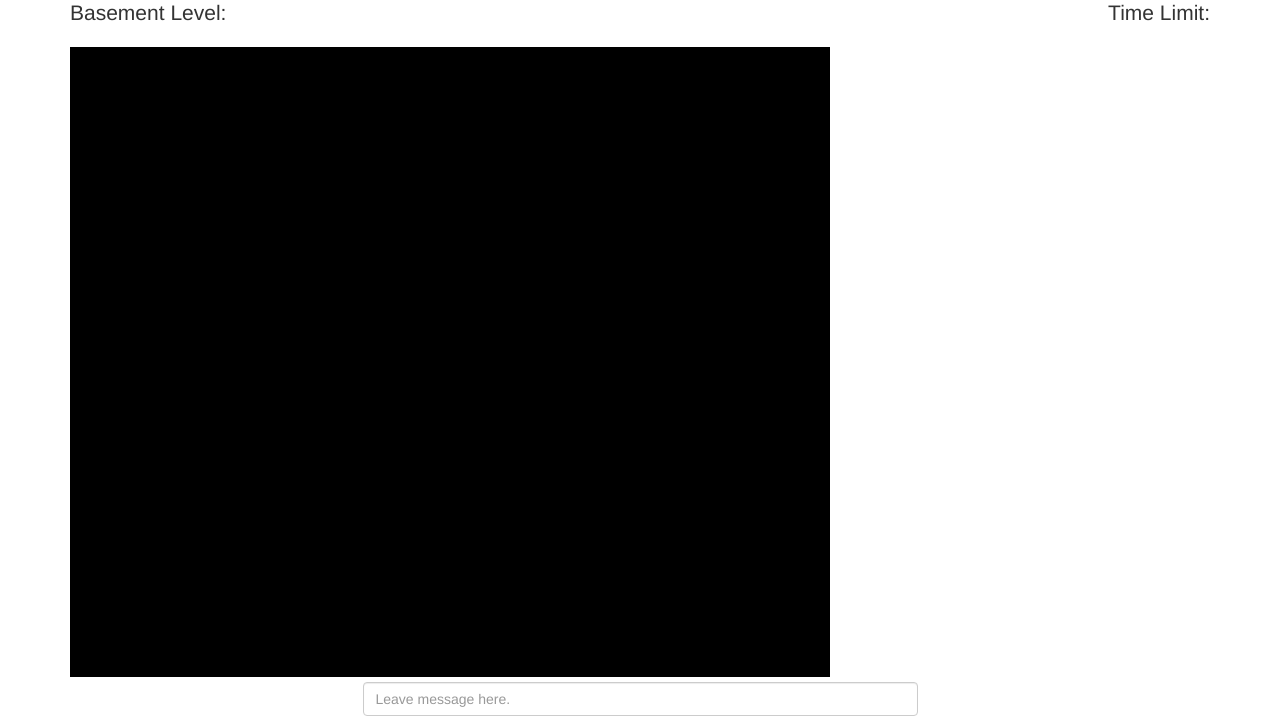
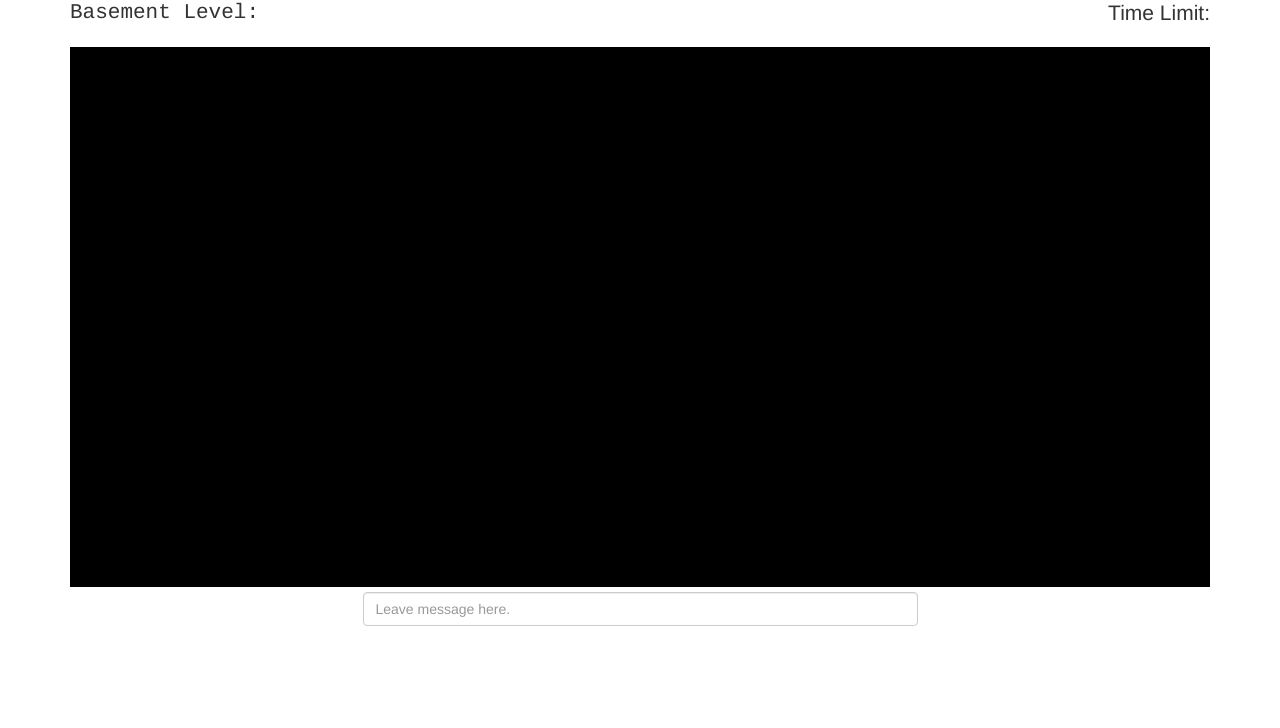
Before and after one commit to nko5/mesolabs, a website: page public/index.html in a window 1280 px wide. Shown: the part 72-800 px from the top of the page. Drawn offline with nearby package versions, Linux system fonts and the light colour scheme; no server answers.

Commit message:
ブラウザ互換性

```diff
--- a/public/index.html
+++ b/public/index.html
@@ -2,13 +2,14 @@
 <html>
   <title>Node Rogue - Node Knockout 2015</title>
   <head>
+    <link href='https://fonts.googleapis.com/css?family=Cousine' rel='stylesheet' type='text/css'>
     <link rel="stylesheet" href="https://maxcdn.bootstrapcdn.com/bootstrap/3.3.5/css/bootstrap.min.css" integrity="sha512-dTfge/zgoMYpP7QbHy4gWMEGsbsdZeCXz7irItjcC3sPUFtf0kuFbDz/ixG7ArTxmDjLXDmezHubeNikyKGVyQ==" crossorigin="anonymous">
     <script type="text/javascript" src="js/rot.min.js"></script>
     <script type="text/javascript" src="js/superagent.js"></script>
     <script type="text/javascript" src="/socket.io/socket.io.js"></script>
     <script type="text/javascript" src="js/game.js"></script>
   </head>
-  <body onload="Game.init();">
+  <body>
     <div class="container">
       <div class="row">
         <div class="col-md-10">
@@ -20,14 +21,14 @@
         </div>
       </div>
       <div class="row">
-        <div class="col-md-4">
+        <div class="col-md-4" style="font-family: Cousine;">
           <p class="lead">Basement Level: <span id="level"></span></p>
         </div>
         <div class="col-md-4 col-md-offset-4">
           <p class="lead text-right">Time Limit: <span id="timer"></span></p>
         </div>
       </div>
-      <div id="game"></div>
+      <div id="game" class="text-center"></div>
       <div class="row">
         <div class="col-md-6 col-md-offset-3">
           <form onsubmit="return postMessage()">
--- a/public/js/game.js
+++ b/public/js/game.js
@@ -2,8 +2,8 @@ var request = window.superagent;
 var socket = io();
 
 var Game = {
-  width: 76,
-  height: 42,
+  width: 95,
+  height: 30,
   level: 1,
   display: null,
   map: {},
@@ -16,6 +16,10 @@ var Game = {
 
   init: function(level) {
     this.display = new ROT.Display({width: this.width, height: this.height});
+    this.display.setOptions({
+      fontFamily: "Cousine",
+      spacing: 1.2
+    });
     document.getElementById("game").appendChild(this.display.getContainer());
     this.level = !level ? 1 : level;
 
@@ -181,7 +185,7 @@ Player.prototype._drawFov = function() {
   }
 
   var fov = new ROT.FOV.PreciseShadowcasting(lightPasses);
-  fov.compute(this._x, this._y, 10, function(x, y, r, visibility) {
+  fov.compute(this._x, this._y, 6, function(x, y, r, visibility) {
     // var ch = (r ? "" : "@");
     // var color = (Game.fovData[x + "," + y] ? "#aa0" : "#660");
     // Game.display.draw(x, y, ch, "#fff", color);
@@ -307,3 +311,7 @@ socket.on('message', function(data) {
   Game.messages[data.loc] = messages;
   Game.player.checkMessages();
 });
+
+window.onload = function(){
+  Game.init();
+};
--- a/public/styles/main.css
+++ /dev/null
@@ -1,28 +0,0 @@
-* {
-  margin: 0;
-  padding: 0;
-}
-
-body {
-  text-align: center;
-  overflow: hidden;
-}
-
-h2 {
-  font-family: "Merriweather", "Roboto", sans-serif;
-  margin-top: 15px;
-}
-h2 img {
-  width: 50px;
-  height: 50px;
-  margin-right: 10px;
-  vertical-align: middle;
-}
-
-#gw > div {
-  position: absolute;
-  top: 80px;
-  left: 0;
-  right: 0;
-  margin: auto;
-}
```
Also changed, not shown: public/img/bg.jpg (deleted), public/img/dino.png (deleted), 2 other files.
